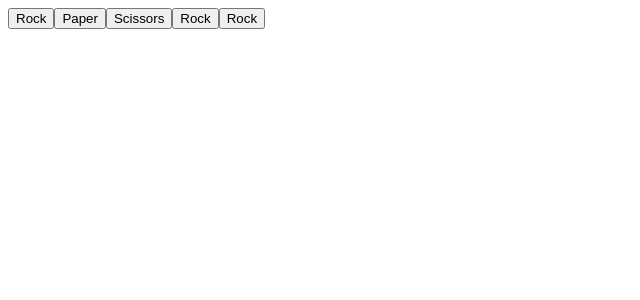
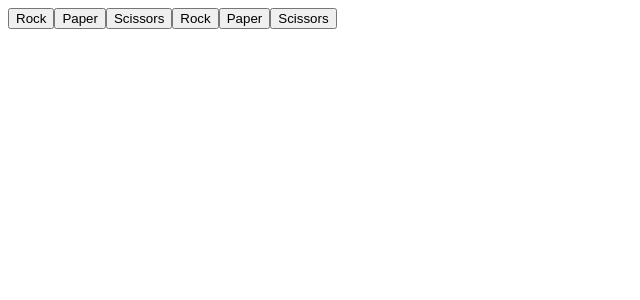
Before and after one commit to FlisAnn/rps, a React (Create React App) app: page / in a window 1280 px wide. Shown: the top 300 px of the page, without its empty margins (0-640 px from the left). Built offline with nearby package versions, Linux system fonts and the light colour scheme.

Commit message:
Adding a computer button for scissors

```diff
--- a/src/App.jsx
+++ b/src/App.jsx
@@ -6,7 +6,8 @@ function App() {
      <button data-cy="scissors-button">Scissors</button>
 
      <button data-cy="rock-computer">Rock</button>
-     <button data-cy="paper-computer">Rock</button>
+     <button data-cy="paper-computer">Paper</button>
+     <button data-cy="scissors-computer">Scissors</button>
     </>
   );
 }
```
Also changed, not shown: 1 other file (tests, documents, lock files or other folders).
